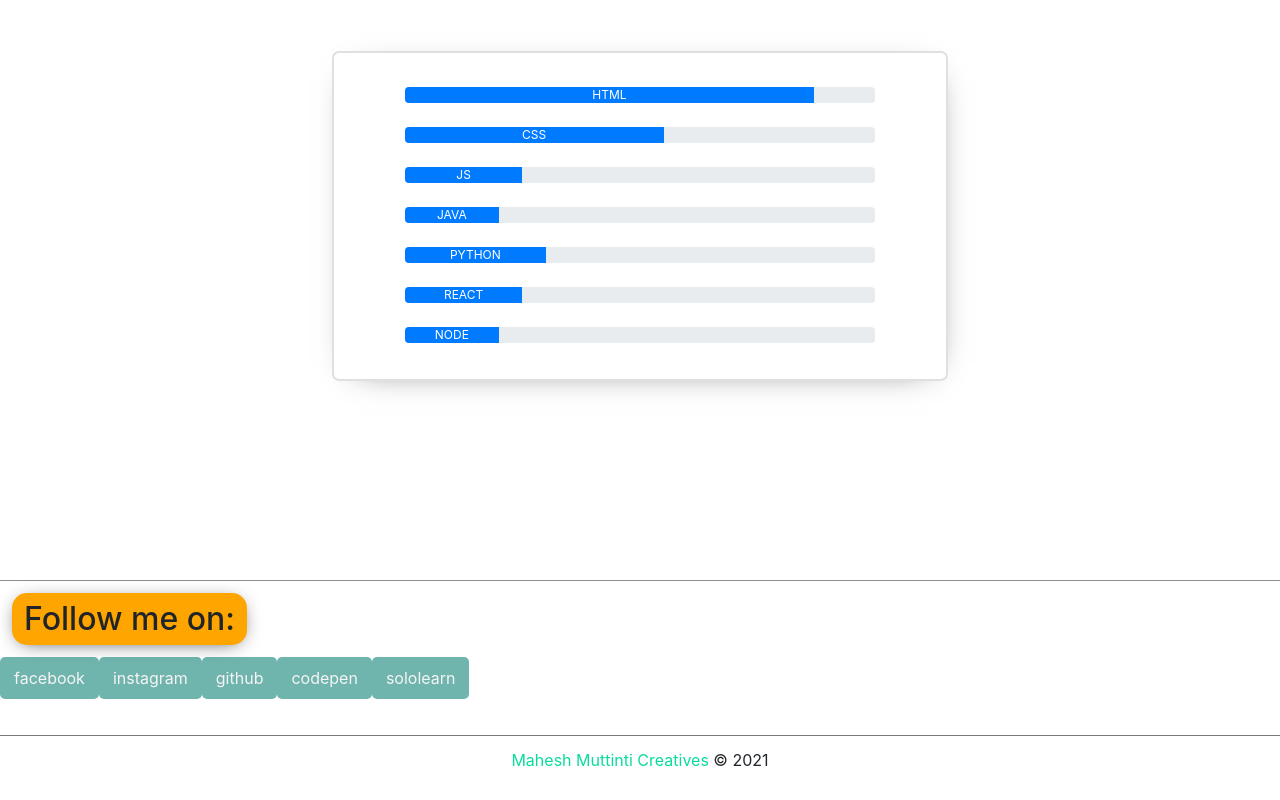
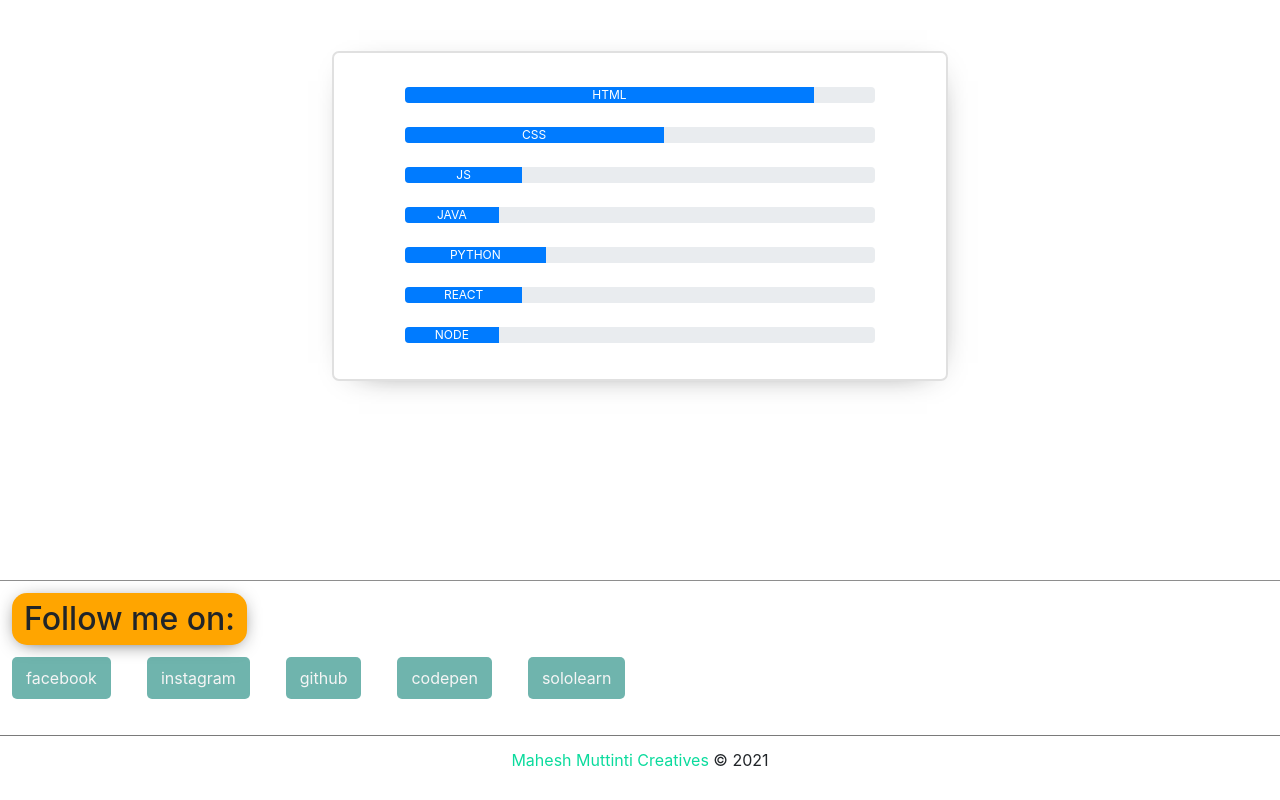
Before and after one commit to maheshmuttintidev/portfolio, a React (Create React App) app: page / in a window 1280 px wide. Shown: the part 1806-2606 px from the top of the page. Built offline with nearby package versions, Linux system fonts and the light colour scheme.

Commit message:
update css

```diff
--- a/src/style.css
+++ b/src/style.css
@@ -160,7 +160,7 @@ footer {
   cursor: pointer;
   outline: 0;
   border: 2px solid transparent;
-  margin: 0 0 24px 0;
+  margin: 0 24px 24px 12px;
   color: whitesmoke;
 }
 
```
